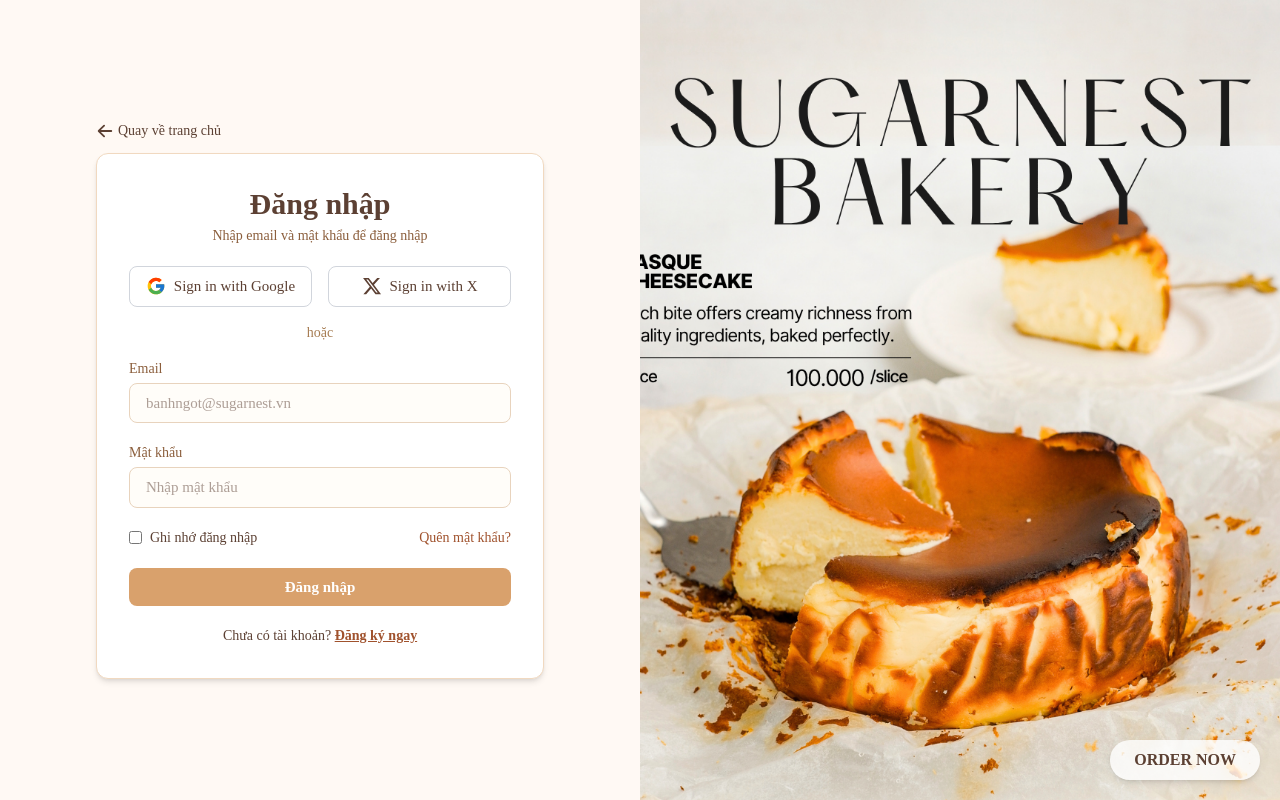
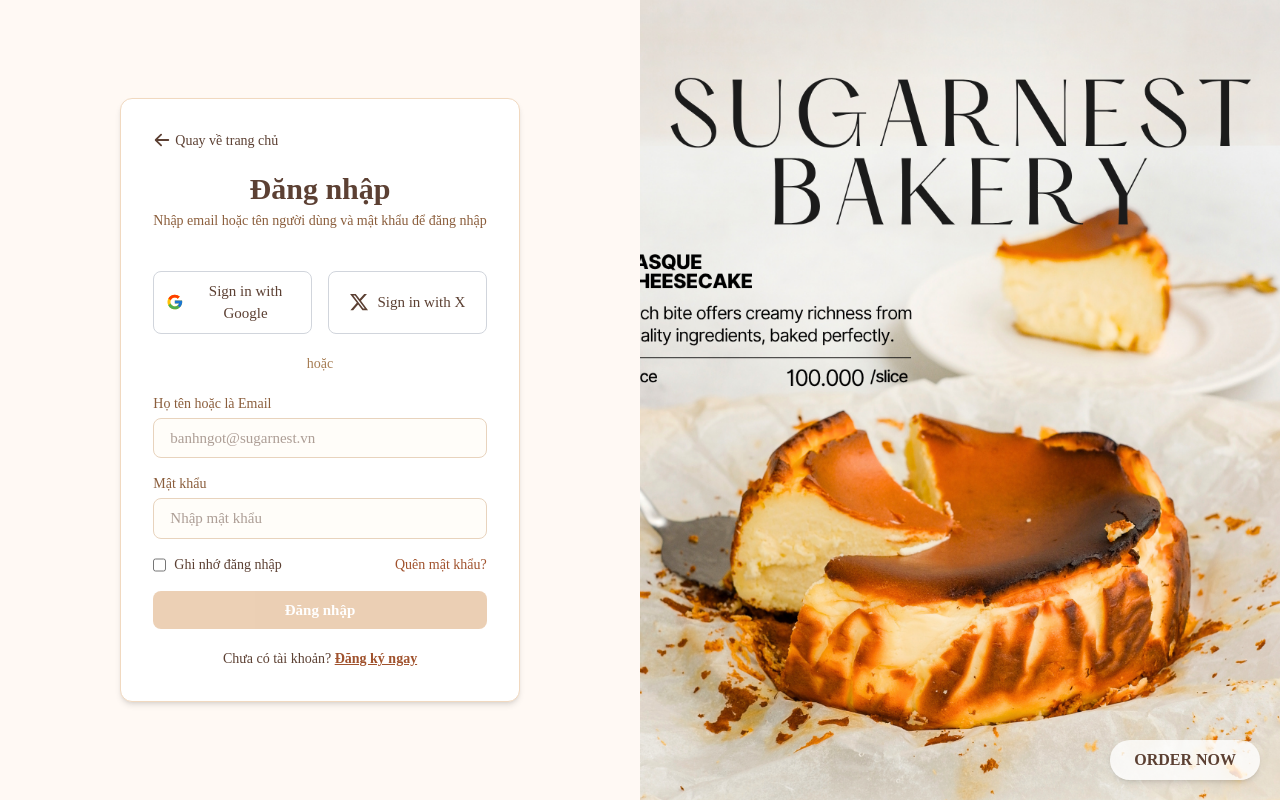
Before and after one commit to Dolomihere/SugarNest.FE.User, a React (Vite) app: page /login in a window 1280 px wide. Built offline with nearby package versions, Linux system fonts and the light colour scheme.

Commit message:
Polish login and register

```diff
--- a/src/pages/Login.jsx
+++ b/src/pages/Login.jsx
@@ -1,5 +1,6 @@
 import { useState } from 'react'
 import { Link, useNavigate } from 'react-router-dom'
+import { useMutation } from '@tanstack/react-query'
 import { FcGoogle } from 'react-icons/fc'
 import { FaXTwitter } from 'react-icons/fa6'
 import { HiArrowLeft } from 'react-icons/hi'
@@ -9,61 +10,78 @@
 export function LoginPage() {
   const navigate = useNavigate();
   const [form, setForm] = useState({ userNameOrEmail: '', password: '' });
+  const [remember, setRemember] = useState(false);
   const [error, setError] = useState('');
 
+  const loginMutation = useMutation({
+    mutationFn: (formData) => AuthService.login(formData),
+    onSuccess: (res) => {
+      let token = res.data.data;
+
+      if (remember) {
+        localStorage.setItem('accessToken', token.accessToken);
+        localStorage.setItem('refreshToken', token.refreshToken);
+      } else {
+        sessionStorage.setItem('accessToken', token.accessToken);
+        sessionStorage.setItem('refreshToken', token.refreshToken);
+      }
+
+      let path = localStorage.getItem('lastAccessPath');
+
+      if (path) navigate(path);
+      else navigate("/");
+    },
+    onError: (err) => {
+      setError('Đăng nhập thất bại. Vui lòng thử lại.');
+      console.error(err);
+    },
+  });
+
+  const handleLogin = (e) => {
+    e.preventDefault();
+
+    const { userNameOrEmail, password } = form;
+
+    if (!userNameOrEmail || !password) {
+      setError('Vui lòng điền đầy đủ thông tin bắt buộc.');
+      return;
+    }
+
+    setError('');
+    loginMutation.mutate(form);
+  }
+
   const handleChange = (e) => {
-    setForm({ ...form, [e.target.name]: e.target.value });
-  };
-
-  const handleLogin = async (e) => {
-    e.preventDefault();
-    setError('');
-
-    try {
-      const response = await AuthService.login(form);
-
-      if (response.data?.isSuccess) {
-        const { accessToken, refreshToken } = response.data.data;
-
-        localStorage.setItem('accessToken', accessToken);
-        localStorage.setItem('refreshToken', refreshToken);
-
-        const lastVisited = localStorage.getItem('lastVisited') || '/';
-        navigate(lastVisited);
-        localStorage.removeItem('lastVisited');
-      } else {
-        setError(response.data?.message || 'Đăng nhập thất bại');
-      }
-    } catch (err) {
-      setError('Lỗi khi đăng nhập. Vui lòng thử lại sau.');
-    }
+    const { name, value } = e.target;
+    setForm((prev) => ({
+      ...prev,
+      [name]: value,
+    }));
   };
 
   return (
-    <div className="h-screen flex font-[Montserrat] bg-[#FFF9F4] overflow-hidden">
-      <div className="w-full md:w-1/2 flex flex-col items-center justify-center px-6 py-6 relative">
+    <div className="min-h-dvh md:h-screen flex font-[Montserrat] bg-[#FFF9F4]">
+      <div className="flex flex-col flex-1 justify-center px-5 md:px-10 my-10">
 
-        <div className="w-full max-w-md mb-3">
-          <Link to="/" className="flex items-center text-[#5C4033] hover:underline text-sm">
+        <div className="flex flex-col gap-5 min-w-2/3 mx-auto bg-white rounded-xl shadow-md border border-[#F1D9C0] p-8">
+
+          <Link to="/" className="flex text-[#5C4033] hover:underline text-sm">
             <HiArrowLeft className="mr-1 text-lg" />
             Quay về trang chủ
           </Link>
-        </div>
 
-        {/* 📋 Form đăng nhập */}
-        <div className="w-full max-w-md bg-white rounded-xl shadow-md border border-[#F1D9C0] p-8">
-
-          <h2 className="text-3xl font-bold text-[#5C4033] text-center mb-1">Đăng nhập</h2>
-          <p className="text-center text-[#8B5E3C] text-sm mb-5">Nhập email và mật khẩu để đăng nhập</p>
+          <div>
+            <h2 className="text-3xl font-bold text-[#5C4033] text-center mb-1">Đăng nhập</h2>
+            <p className="text-center text-[#8B5E3C] text-sm mb-5">Nhập email hoặc tên người dùng và mật khẩu để đăng nhập</p>
+          </div>
 
           {error && (
-            <div className="bg-red-100 border border-red-300 text-red-700 px-4 py-2 mb-4 rounded">
+            <div className="bg-red-100 border border-red-300 text-red-700 px-4 py-2 rounded">
               {error}
             </div>
           )}
 
-          {/* 🔗 Social buttons */}
-          <div className="flex space-x-4 mb-4">
+          <div className="flex gap-4">
 
             <button className="w-full py-2 px-3 flex items-center justify-center border border-gray-300 rounded-lg hover:bg-gray-100 transition text-[#5C4033] text-[15px] font-medium">
               <FcGoogle className="mr-2 text-xl" />
@@ -77,12 +95,11 @@
 
           </div>
 
-          <div className="text-center text-[#A67C52] mb-4 text-sm">hoặc</div>
+          <div className="text-center text-[#A67C52] text-sm">hoặc</div>
 
-          {/* 📝 Form login */}
-          <form onSubmit={handleLogin} className="space-y-5 text-[15px]">
+          <form onSubmit={handleLogin} className="flex flex-col gap-4 text-[15px]">
             <div>
-              <label className="block text-sm text-[#8B5E3C] mb-1">Email</label>
+              <label className="block text-sm text-[#8B5E3C] mb-1">Họ tên hoặc là Email</label>
               <input
                 type="text"
                 name="userNameOrEmail"
@@ -107,9 +124,14 @@
               />
             </div>
 
-            <div className="flex items-center justify-between text-sm">
-              <label className="flex items-center space-x-2 text-[#5C4033]">
-                <input type="checkbox" className="accent-[#D9A16C]" />
+            <div className="flex justify-between text-sm">
+              <label className="flex gap-2 text-[#5C4033]">
+                <input type="checkbox"
+                    id="remember"
+                    checked={remember}
+                    onChange={(e) => setRemember(e.target.checked)}
+                    className="accent-[#D9A16C]"
+                 />
                 <span>Ghi nhớ đăng nhập</span>
               </label>
               <a href="#" className="text-[#A0522D] hover:underline">Quên mật khẩu?</a>
@@ -117,13 +139,18 @@
 
             <button
               type="submit"
-              className="w-full bg-[#D9A16C] hover:bg-[#C98B55] text-white font-semibold py-2 rounded-lg transition text-[15px]"
+              disabled={!form.userNameOrEmail || !form.password || loginMutation.isPending}
+              className={`w-full bg-[#D9A16C] text-white font-semibold py-2 rounded-lg transition text-[15px] cursor-pointer ${
+                (!form.userNameOrEmail || !form.password || loginMutation.isPending)
+                  ? 'opacity-50 cursor-not-allowed'
+                  : 'hover:bg-[#C98B55]'
+              }`}
             >
-              Đăng nhập
+              {loginMutation.isPending ? 'Đang đăng nhập...' : 'Đăng nhập'}
             </button>
           </form>
 
-          <p className="text-center text-sm text-[#5C4033] mt-5">
+          <p className="text-center text-sm text-[#5C4033]">
             Chưa có tài khoản?{' '}
             <Link to="/register" className="text-[#A0522D] font-semibold underline hover:text-[#8B4513]">
               Đăng ký ngay
@@ -133,7 +160,6 @@
         </div>
       </div>
 
-      {/* Right: Image */}
       <div className="hidden md:block w-1/2">
 
         <img
@@ -149,7 +175,6 @@
         </div>
 
       </div>
-
     </div>
   )
 }
--- a/src/pages/Register.jsx
+++ b/src/pages/Register.jsx
@@ -12,48 +12,67 @@
   const [error, setError] = useState('');
   const [agree, setAgree] = useState(false);
 
-  const mutation = useMutation({
-    mutationFn: AuthService.register,
-    onSuccess: (res) => {
+  const registerMutation = useMutation({
+    mutationFn: (formData) => AuthService.register(formData),
+    onSuccess: () => {
       navigate('/login');
     },
     onError: (err) => {
-      setError(response.data?.message || 'Đăng nhập thất bại');
-    }
+      setError('Đăng ký thất bại. Vui lòng thử lại.');
+      console.error(err);
+    },
   });
 
+  const handleRegister = (e) => {
+    e.preventDefault();
+
+    const { username, email, password } = form;
+
+    if (!username || !email || !password) {
+      setError('Vui lòng điền đầy đủ thông tin bắt buộc.');
+      return;
+    }
+
+    if (!agree) {
+      setError('Bạn phải đồng ý với Điều khoản và Chính sách bảo mật.');
+      return;
+    }
+
+    setError('');
+    registerMutation.mutate(form);
+  }
+
   const handleChange = (e) => {
-    setForm({ ...form, [e.target.name]: e.target.value });
-  };
-
-  const handleRegister = async (e) => {
-    e.preventDefault();
-    mutation.mutate(form);
+    const { name, value } = e.target;
+    setForm((prev) => ({
+      ...prev,
+      [name]: value,
+    }));
   };
 
   return (
-    <div className="h-screen flex font-[Montserrat] bg-[#FFF9F4] overflow-hidden">
-      {/* Left side */}
-      <div className="w-full md:w-1/2 flex flex-col items-center justify-center px-6 py-6">
+    <div className="min-h-dvh lg:h-screen flex font-[Montserrat] bg-[#FFF9F4]">
+      <div className="flex flex-col flex-1 justify-center px-5 md:px-10 my-10">
 
-        <div className="w-full max-w-md mb-3">
-          <Link to="/" className="flex items-center text-[#5C4033] hover:underline text-sm">
+        <div className="flex flex-col gap-5 min-w-1/2 mx-auto bg-white rounded-xl shadow-md border border-[#F1D9C0] p-8">
+
+          <Link to="/" className="flex text-[#5C4033] hover:underline text-sm">
             <HiArrowLeft className="mr-1 text-lg" />
             Quay về trang chủ
           </Link>
+
+          <div>
+            <h2 className="text-3xl font-bold text-[#5C4033] text-center">Đăng ký</h2>
+            <p className="text-center text-[#8B5E3C] text-sm">Nhập thông tin bên dưới để tạo tài khoản mới!</p>
           </div>
 
-        <div className="w-full max-w-md bg-white rounded-xl shadow-md border border-[#F1D9C0] p-8">
-          <h2 className="text-3xl font-bold text-[#5C4033] text-center mb-1">Đăng ký</h2>
-          <p className="text-center text-[#8B5E3C] text-sm mb-5">Nhập thông tin bên dưới để tạo tài khoản mới!</p>
-
           {error && (
-            <div className="bg-red-100 border border-red-300 text-red-700 px-4 py-2 mb-4 rounded">
+            <div className="bg-red-100 border border-red-300 text-red-700 px-4 py-2 rounded">
               {error}
             </div>
           )}
 
-          <div className="flex space-x-4 mb-4">
+          <div className="flex gap-4">
 
             <button className="w-full py-2 px-3 flex items-center justify-center border border-gray-300 rounded-lg hover:bg-gray-100 transition text-[#5C4033] text-[15px] font-medium">
               <FcGoogle className="mr-2 text-xl" />
@@ -67,36 +86,21 @@
 
           </div>
 
-          <div className="text-center text-[#A67C52] mb-4 text-sm">hoặc</div>
+          <div className="text-center text-[#A67C52] text-sm">hoặc</div>
 
-          <form onSubmit={handleRegister} className="space-y-4 text-[15px]">
-            <div className="flex space-x-2">
+          <form onSubmit={handleRegister} className="flex flex-col gap-4 text-[15px]">
+            <div>
 
-              <div className="w-1/2">
-                <label className="block text-sm text-[#8B5E3C] mb-1">Họ *</label>
+              <label className="block text-sm text-[#8B5E3C] mb-1">Họ tên *</label>
               <input
                 type="text"
-                  name="lastName"
-                  value={form.lastName}
+                name="username"
+                value={form.username}
                 onChange={handleChange}
                 className="w-full px-4 py-2 border border-[#E8D3BD] rounded-lg bg-[#FFFDF9] text-[#5C4033] focus:outline-none"
-                  placeholder="Nguyễn"
+                placeholder="Nguyễn SweetCake"
                 required
               />
-              </div>
-
-              <div className="w-1/2">
-                <label className="block text-sm text-[#8B5E3C] mb-1">Tên *</label>
-                <input
-                  type="text"
-                  name="firstName"
-                  value={form.firstName}
-                  onChange={handleChange}
-                  className="w-full px-4 py-2 border border-[#E8D3BD] rounded-lg bg-[#FFFDF9] text-[#5C4033] focus:outline-none"
-                  placeholder="Bánh Ngọt"
-                  required
-                />
-              </div>
 
             </div>
 
@@ -126,13 +130,12 @@
               />
             </div>
 
-            <div className="flex items-start space-x-2">
+            <div className="flex gap-2">
 
               <input
                 type="checkbox"
                 checked={agree}
                 onChange={() => setAgree(!agree)}
-                className="mt-1"
                 required
               />
 
@@ -146,13 +149,18 @@
 
             <button
               type="submit"
-              className="w-full bg-[#D9A16C] hover:bg-[#C98B55] text-white font-semibold py-2 rounded-lg transition text-[15px]"
+              disabled={!form.username || !form.email || !form.password || !agree || registerMutation.isPending}
+              className={`w-full bg-[#D9A16C] text-white font-semibold py-2 rounded-lg transition text-[15px] cursor-pointer ${
+                (!form.username || !form.email || !form.password || !agree || registerMutation.isPending)
+                  ? 'opacity-50 cursor-not-allowed'
+                  : 'hover:bg-[#C98B55]'
+              }`}
             >
-              Đăng ký
+              {registerMutation.isPending ? 'Đang đăng ký...' : 'Đăng ký'}
             </button>
           </form>
 
-          <p className="text-center text-sm text-[#5C4033] mt-5">
+          <p className="text-center text-sm text-[#5C4033]">
             Đã có tài khoản?{' '}
             <Link to="/login" className="text-[#A0522D] font-semibold underline hover:text-[#8B4513]">
               Đăng nhập
@@ -162,14 +170,12 @@
 
       </div>
 
-      {/* Right side */}
-      <div className="hidden md:block w-1/2 relative">
+      <div className="hidden md:block w-1/2">
         <img
           src="/images/SignUp.png"
           alt="Dessert Menu"
           className="w-full h-full object-cover"
         />
-
       </div>
     </div>
   )
```
Lines whose indentation alone changed are shown as unchanged.
